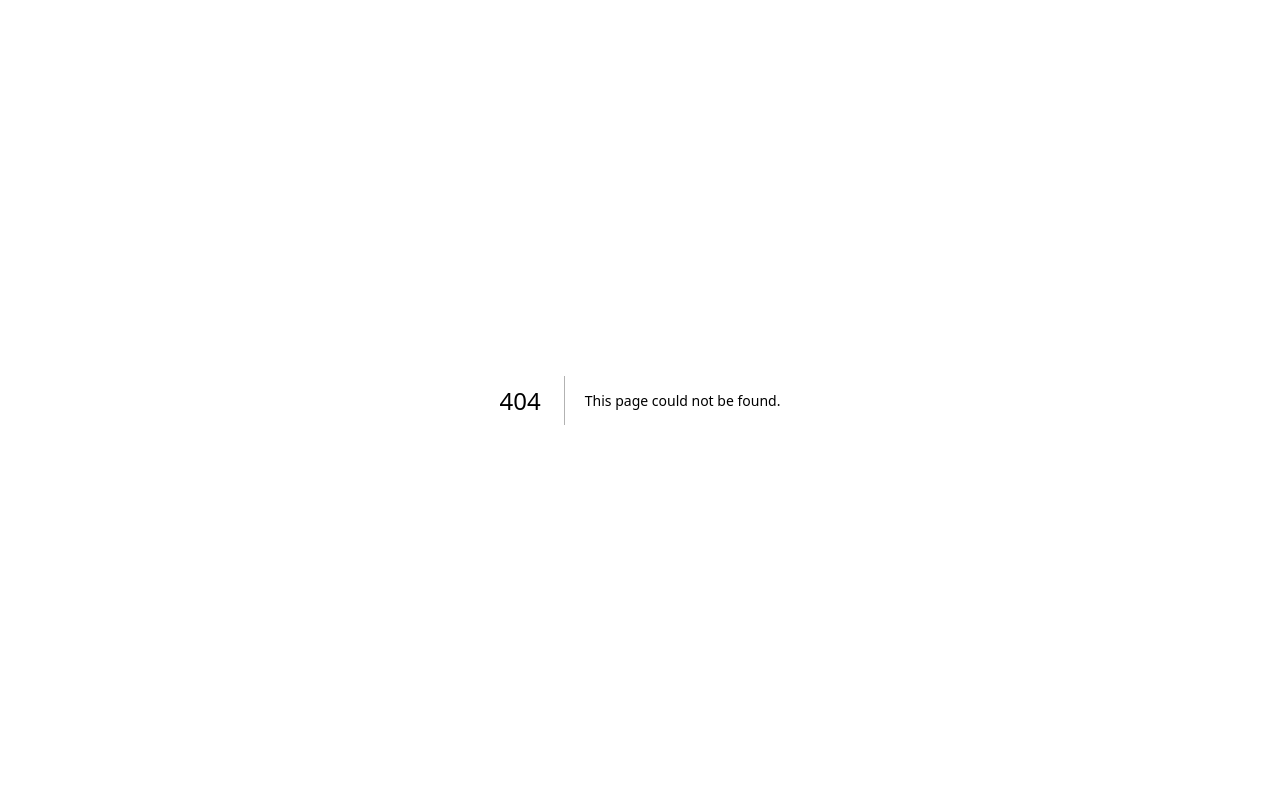
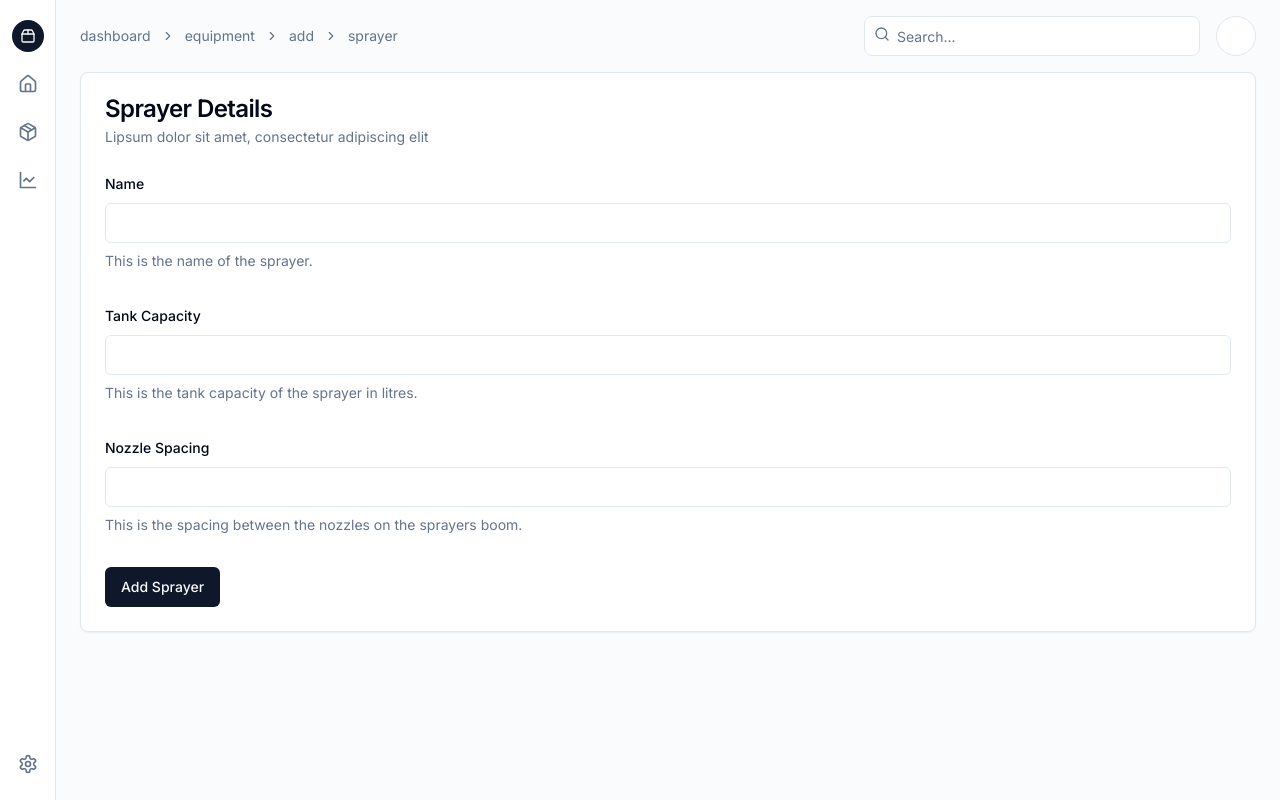
Before and after one commit to freddy-c/greenkeeper, a Next.js app: page /dashboard/equipment/add/sprayer in a window 1280 px wide. Before the commit this address had no page. Built offline with nearby package versions, Linux system fonts and the light colour scheme.

Commit message:
Add ability to add a sprayer

```diff
--- a/app/actions.tsx
+++ b/app/actions.tsx
@@ -8,6 +8,7 @@ import {
     AddManufacturerSchema,
     AddItemSchema,
     AddProductSchema,
+    AddSprayerSchema,
 } from "./schemas";
 
 const db = prisma;
@@ -192,3 +193,50 @@ export async function createProduct(
         return { success: false, message: "Failed to create product" };
     }
 }
+
+export async function createSprayer(
+    data: z.infer<typeof AddSprayerSchema>
+): Promise<{
+    success: boolean;
+    message?: string;
+    sprayer?: any;
+    issues?: {
+        path: any;
+        message: string;
+    }[];
+}> {
+    const parsed = AddSprayerSchema.safeParse(data);
+
+    if (!parsed.success) {
+        return {
+            success: false,
+            issues: parsed.error.issues.map((issue) => {
+                return { path: issue.path, message: issue.message };
+            }),
+        };
+    }
+
+    try {
+        const newSprayer = await db.equipment.create({
+            data: {
+                name: parsed.data.name,
+                type: "Sprayer",
+                Sprayer: {
+                    create: {
+                        tankCapacity: parsed.data.tankCapacity,
+                        nozzleSpacing: parsed.data.nozzleSpacing,
+                    },
+                },
+            },
+        });
+
+        return {
+            success: true,
+            sprayer: newSprayer,
+        };
+    } catch (e) {
+        console.log(e);
+        // return { success: false, message: "Failed to create sprayer" };
+        return { success: false, message: "Failed to create sprayer" };
+    }
+}
--- /dev/null
+++ b/app/dashboard/equipment/add/sprayer/add-sprayer-form.tsx
@@ -0,0 +1,136 @@
+"use client";
+
+import { useRouter } from "next/navigation";
+import { AddSprayerSchema } from "@/app/schemas";
+import { zodResolver } from "@hookform/resolvers/zod";
+import { useForm } from "react-hook-form";
+import { z } from "zod";
+
+import { Button } from "@/components/ui/button";
+import {
+    Form,
+    FormControl,
+    FormDescription,
+    FormField,
+    FormItem,
+    FormLabel,
+    FormMessage,
+} from "@/components/ui/form";
+import { Input } from "@/components/ui/input";
+import { createSprayer } from "@/app/actions";
+
+type AddSprayerFormValues = z.infer<typeof AddSprayerSchema>;
+
+export default function AddSprayerForm() {
+    const router = useRouter();
+
+    const form = useForm<AddSprayerFormValues>({
+        resolver: zodResolver(AddSprayerSchema),
+    });
+
+    const onSubmit = async (data: AddSprayerFormValues) => {
+        const response = await createSprayer(data);
+
+        console.log(response);
+
+        if (!response.success) {
+            response.issues?.forEach((issue) => {
+                issue.path.forEach((pathElement: any) => {
+                    form.setError(pathElement, {
+                        type: "manual",
+                        message: issue.message,
+                    });
+                });
+            });
+        } else {
+            router.push("/dashboard/equipment");
+        }
+    };
+
+    return (
+        <div>
+            <Form {...form}>
+                <form
+                    onSubmit={form.handleSubmit(onSubmit)}
+                    className="space-y-8"
+                >
+                    <FormField
+                        control={form.control}
+                        name="name"
+                        render={({ field }) => (
+                            <FormItem>
+                                <FormLabel>Name</FormLabel>
+                                <FormControl>
+                                    <Input
+                                        placeholder=""
+                                        {...field}
+                                        aria-label="name"
+                                    />
+                                </FormControl>
+                                <FormDescription>
+                                    This is the name of the sprayer.
+                                </FormDescription>
+                                <FormMessage />
+                            </FormItem>
+                        )}
+                    />
+                    <FormField
+                        control={form.control}
+                        name="tankCapacity"
+                        render={({ field }) => (
+                            <FormItem>
+                                <FormLabel>Tank Capacity</FormLabel>
+                                <FormControl>
+                                    <Input
+                                        type="number"
+                                        {...field}
+                                        value={field.value || ""}
+                                        onChange={(e) =>
+                                            field.onChange(
+                                                parseFloat(e.target.value) || ""
+                                            )
+                                        }
+                                        aria-label="tankCapacity"
+                                    />
+                                </FormControl>
+                                <FormDescription>
+                                    This is the tank capacity of the sprayer in
+                                    litres.
+                                </FormDescription>
+                                <FormMessage />
+                            </FormItem>
+                        )}
+                    />
+                    <FormField
+                        control={form.control}
+                        name="nozzleSpacing"
+                        render={({ field }) => (
+                            <FormItem>
+                                <FormLabel>Nozzle Spacing</FormLabel>
+                                <FormControl>
+                                    <Input
+                                        type="number"
+                                        {...field}
+                                        value={field.value || ""}
+                                        onChange={(e) =>
+                                            field.onChange(
+                                                parseFloat(e.target.value) || ""
+                                            )
+                                        }
+                                        aria-label="nozzleSpacing"
+                                    />
+                                </FormControl>
+                                <FormDescription>
+                                    This is the spacing between the nozzles on
+                                    the sprayers boom.
+                                </FormDescription>
+                                <FormMessage />
+                            </FormItem>
+                        )}
+                    />
+                    <Button type="submit">Add Sprayer</Button>
+                </form>
+            </Form>
+        </div>
+    );
+}
--- /dev/null
+++ b/app/dashboard/equipment/add/sprayer/page.tsx
@@ -0,0 +1,34 @@
+import AddSprayerForm from "./add-sprayer-form";
+
+import {
+    Card,
+    CardContent,
+    CardDescription,
+    CardHeader,
+    CardTitle,
+} from "@/components/ui/card";
+
+export default function AddSprayerPage() {
+    return (
+        <div className="grid max-w-full-lg gap-4">
+            <div className="grid gap-4 md:grid-cols-[1fr_250px] lg:grid-cols-3 lg:gap-8">
+                <div className="grid auto-rows-max items-start gap-4 lg:col-span-3 lg:gap-8">
+                    <Card>
+                        <CardHeader>
+                            <CardTitle>Sprayer Details</CardTitle>
+                            <CardDescription>
+                                Lipsum dolor sit amet, consectetur adipiscing
+                                elit
+                            </CardDescription>
+                        </CardHeader>
+                        <CardContent>
+                            <div className="grid gap-6">
+                                <AddSprayerForm />
+                            </div>
+                        </CardContent>
+                    </Card>
+                </div>
+            </div>
+        </div>
+    );
+}
--- /dev/null
+++ b/app/dashboard/equipment/page.tsx
@@ -0,0 +1,28 @@
+import prisma from "@/app/client";
+import { Equipment } from "@prisma/client";
+import Link from "next/link";
+import { buttonVariants } from "@/components/ui/button";
+
+export default async function EquipmentPage() {
+    const equipment: Equipment[] = await prisma.equipment.findMany();
+
+    return (
+        <>
+            <h1>Equipment Page</h1>
+            <div className="space-y-8">
+                {equipment.map((item) => (
+                    <div key={item.id}>
+                        <h2 className="font-bold">{item.name}</h2>
+                        <p>{item.type}</p>
+                    </div>
+                ))}
+            </div>
+            <Link
+                className={buttonVariants({ variant: "outline" })}
+                href="/dashboard/equipment/add/sprayer"
+            >
+                Add Sprayer
+            </Link>
+        </>
+    );
+}
--- a/app/schemas.tsx
+++ b/app/schemas.tsx
@@ -75,3 +75,9 @@ export const SprayCalculatorSchema = z.object({
         )
         .min(1, "At least one item is required"),
 });
+
+export const AddSprayerSchema = z.object({
+    name: z.string().min(1, "Sprayer name is required"),
+    tankCapacity: z.number().positive(),
+    nozzleSpacing: z.number().positive(),
+});
```
Also changed, not shown: 2 other files (tests, documents, lock files or other folders).
